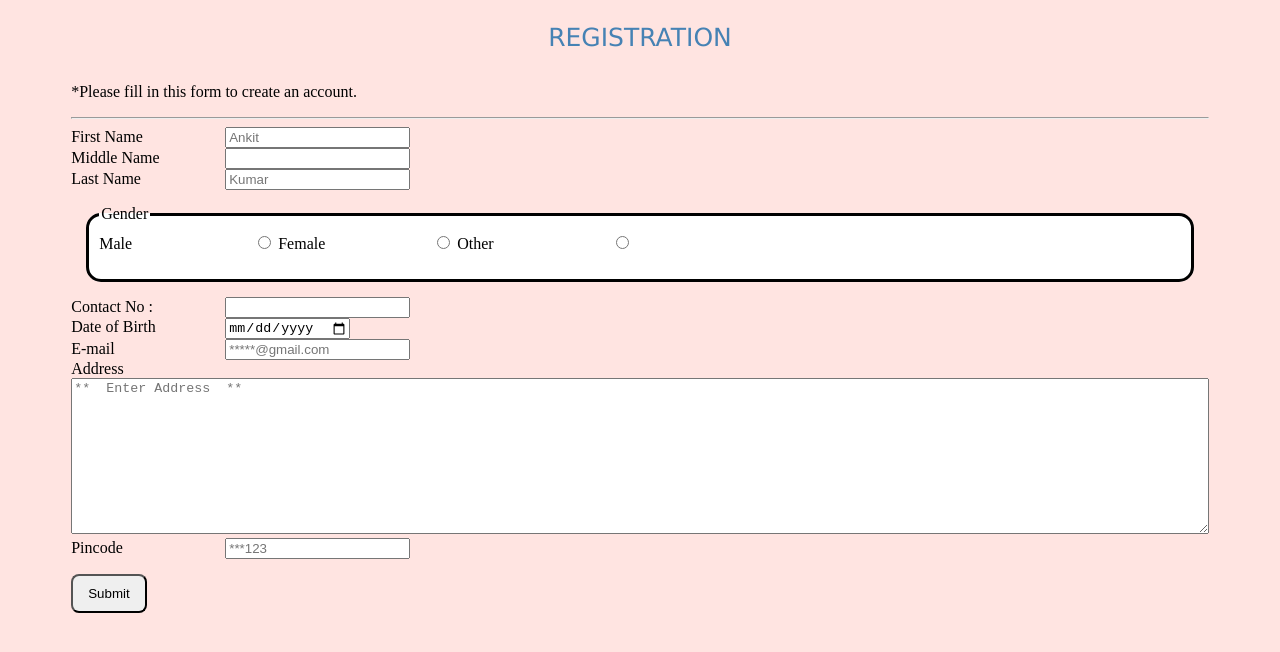
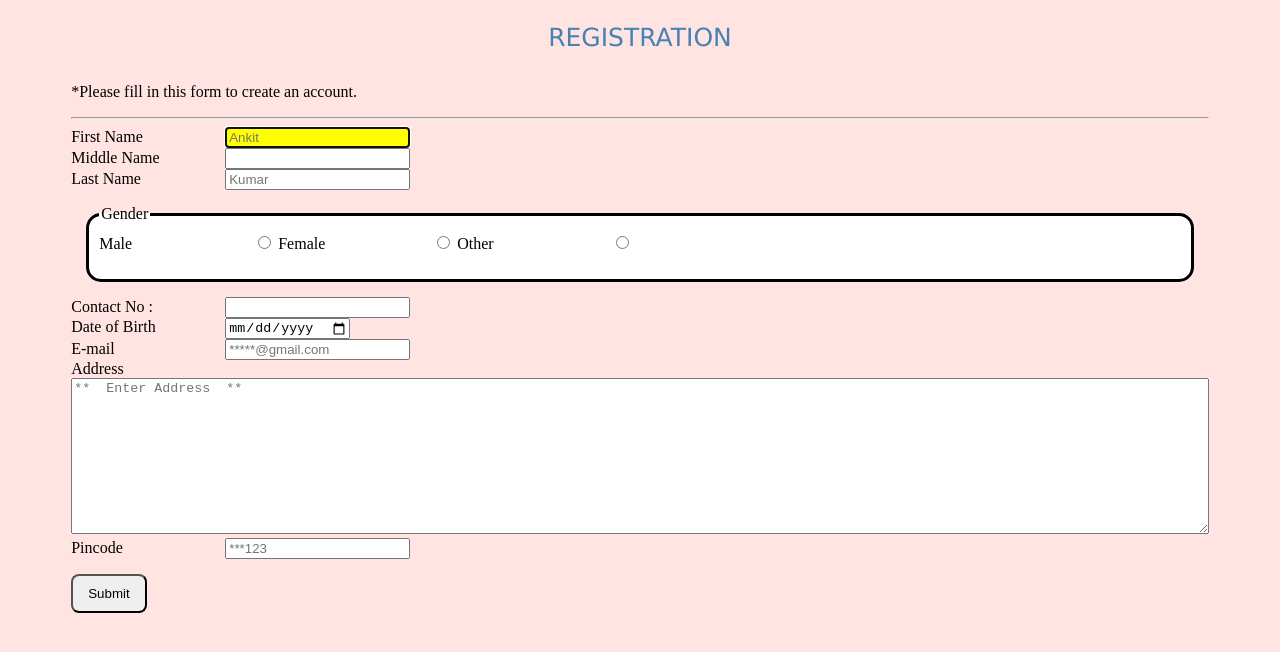
Before and after one commit to AnkitKumar1505/login_Form, a plain HTML site: page Registration.html in a window 1280 px wide. Drawn offline with Linux system fonts and the light colour scheme.

Commit message:
Update Registration.html

```diff
--- a/Registration.html
+++ b/Registration.html
@@ -36,7 +36,7 @@
         <!-- persnol info starts -->
 
         <label for="f_name">First Name</label>
-        <input type="text" name="f_name" id="name"  placeholder="Ankit"><span id="n_message"></span><br>
+        <input type="text" name="f_name" id="name"  placeholder="Ankit" autofocus><span id="n_message"></span><br>
 
         <label for="m_name">Middle Name</label>
         <input type="text" name="m_name" id="name"><span id="n_message"></span><br>
```
